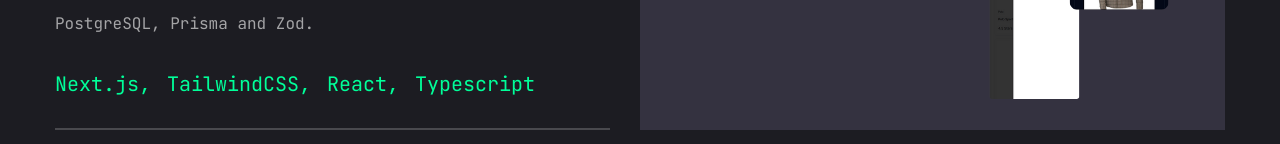
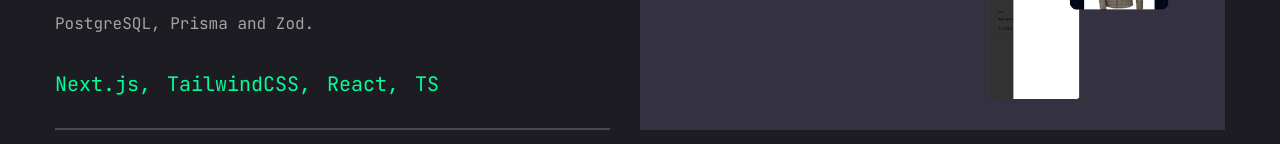
Before and after one commit to CristiT27/CristianTrifPortfolio2025, a Next.js app: page /work in a window 1280 px wide. Shown: the part 518-662 px from the top of the page. Built offline with nearby package versions, Linux system fonts and the light colour scheme.

Commit message:
overflow fix

```diff
--- a/app/work/page.jsx
+++ b/app/work/page.jsx
@@ -34,7 +34,7 @@
         name: "React",
       },
       {
-        name: "Typescript",
+        name: "TS",
       },
     ],
     image: "/assets/work/SneakPeek.png",
```
